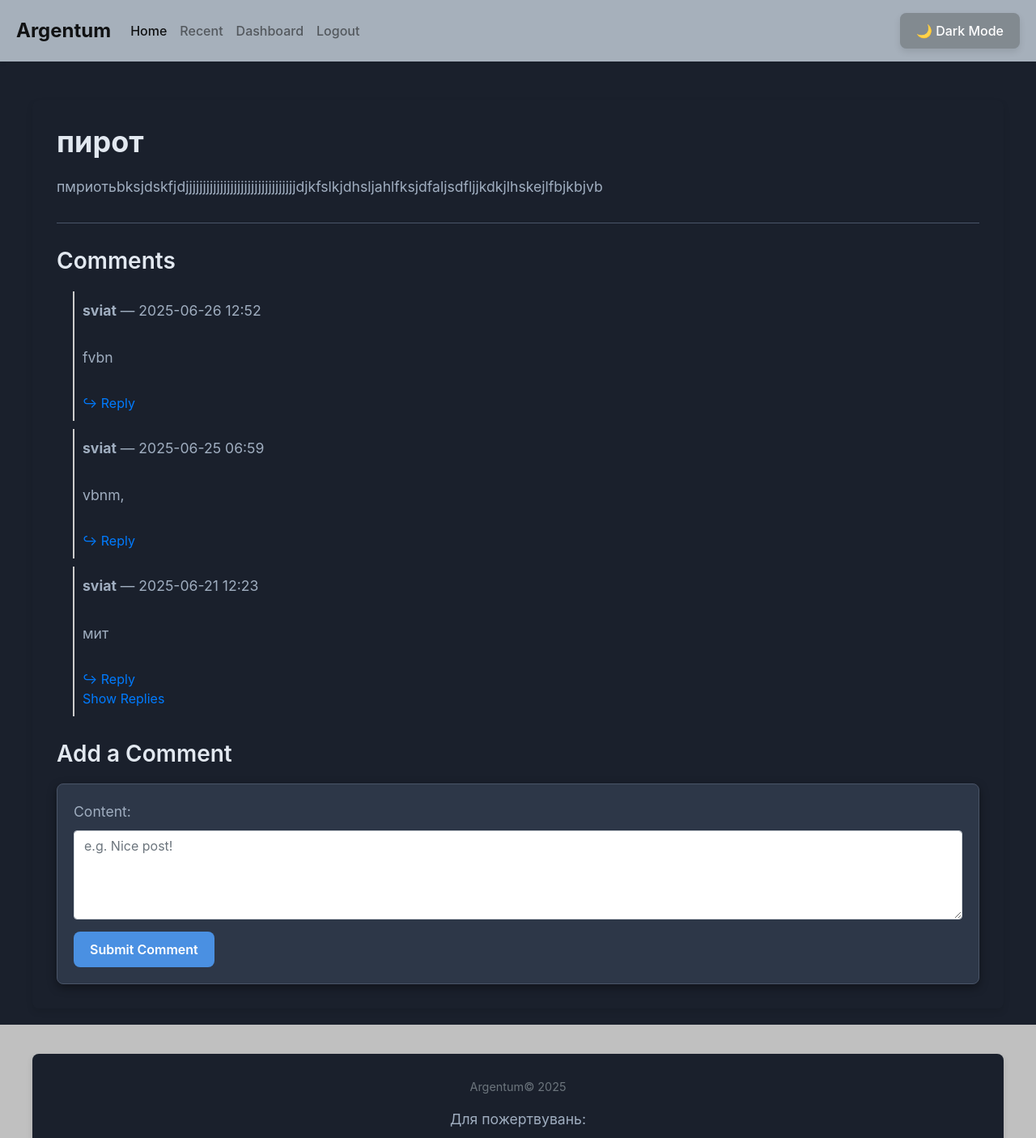
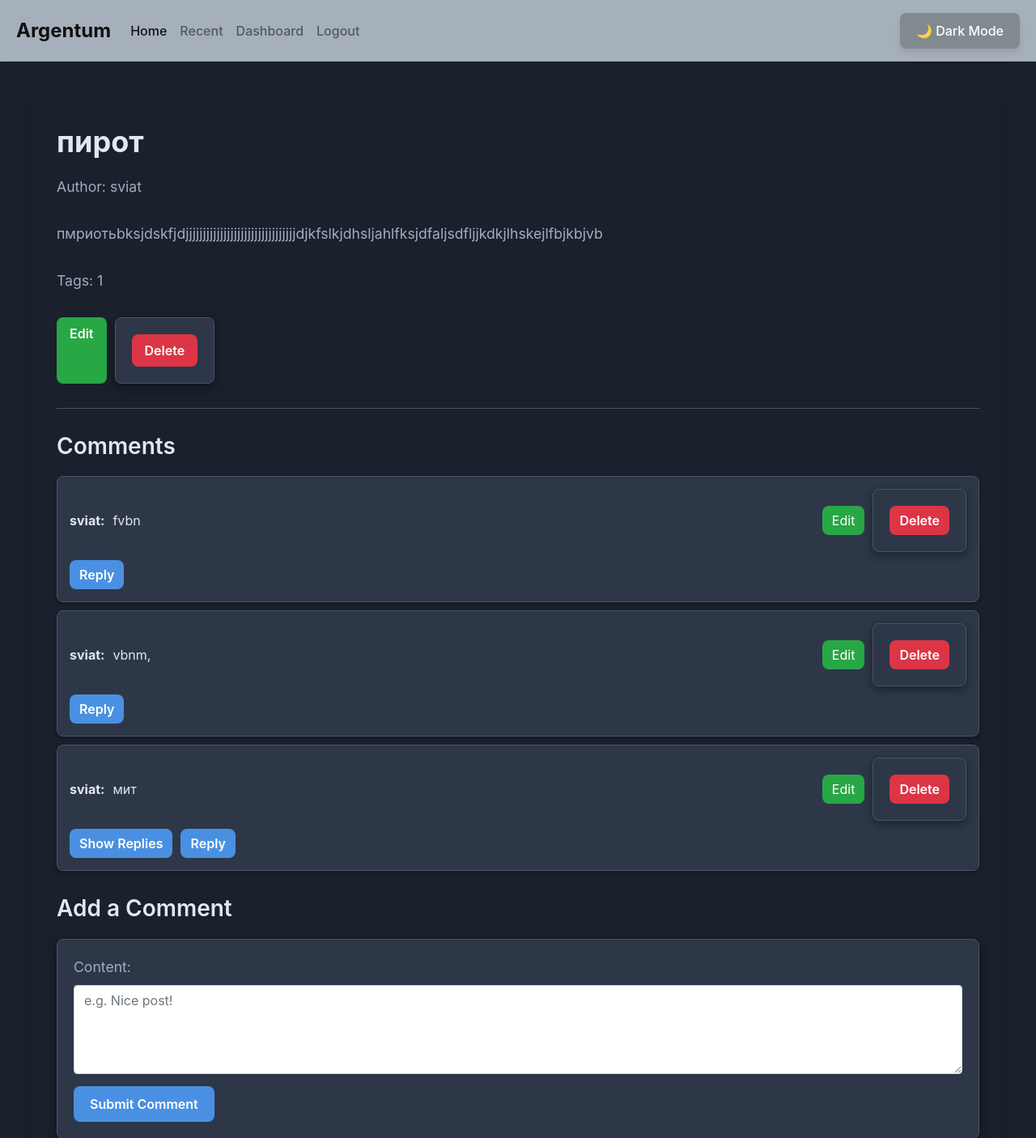
Before and after one commit to Sviat6239/Argentum, a Django app: page /discussion/14/ in a window 1280 px wide. Shown: the top 1406 px of the page at 81% size. Run offline with Django 5.2, Linux system fonts and the light colour scheme; a user stored in the database is signed in; data comes from the database, SQL or seed files in the repository; both versions use the stored data as it was after the commit; parts of the project's set-up code (start-up, migrations or seed data) failed here and were passed over; some libraries are stand-ins or nearby versions.

Commit message:
Add files via upload

```diff
--- a/blog/views.py
+++ b/blog/views.py
@@ -113,7 +113,7 @@ def update_comment_view(request, comment_id):
         form = CommentForm(request.POST, instance=comment)
         if form.is_valid():
             form.save()
-            return redirect('success')
+            return redirect('discussion_detail' if comment.discussion else 'post_detail', pk=comment.discussion.id if comment.discussion else comment.post.id)
     else:
         form = CommentForm(instance=comment)
     return render(request, 'update_comment.html', {'form': form, 'comment': comment})
@@ -124,8 +124,10 @@ def delete_comment_view(request, comment_id):
     if comment.author != request.user:
         return HttpResponseForbidden("You are not allowed to delete this comment.")
     if request.method == 'POST':
+        redirect_view = 'discussion_detail' if comment.discussion else 'post_detail'
+        redirect_id = comment.discussion.id if comment.discussion else comment.post.id
         comment.delete()
-        return redirect('success')
+        return redirect(redirect_view, pk=redirect_id)
     return render(request, 'confirm_action.html', {'obj': comment})
 
 # Hub CRUD
@@ -289,14 +291,15 @@ def delete_discussion_view(request, pk):
     if discussion.author != request.user:
         return HttpResponseForbidden("You are not allowed to delete this discussion.")
     if request.method == 'POST':
+        hub_id = discussion.hub.id
         discussion.delete()
-        return redirect('success')
+        return redirect('hub_detail', hub_id=hub_id)
     return render(request, 'confirm_action.html', {'obj': discussion})
 
 def discussion_detail_view(request, pk):
     discussion = get_object_or_404(Discussion, pk=pk)
     comments = Comment.objects.filter(discussion=discussion, parent__isnull=True).prefetch_related('replies', 'author')
-    if request.method == 'POST' and request.user.is_authenticated:
+    if request.method == 'POST':
         form = CommentForm(data=request.POST)
         if form.is_valid():
             comment = form.save(commit=False)
--- a/templates/comment_block.html
+++ b/templates/comment_block.html
@@ -1,22 +1,41 @@
-<div class="comment" style="margin-left: {{ comment.parent|default_if_none:0|yesno:'0,20' }}px; padding: 10px; border-left: 2px solid #ccc; margin-bottom: 10px;">
-    <p><strong>{{ comment.author.username }}</strong> — {{ comment.created_at|date:"Y-m-d H:i" }}</p>
-    <p>{{ comment.content }}</p>
+<div style="background-color: var(--card-bg); padding: 15px; margin-bottom: 10px; border-radius: var(--border-radius); border: 1px solid var(--border-color); box-shadow: var(--shadow-sm);">
+  <div style="display: flex; align-items: center; gap: 10px;">
+    <strong>{{ comment.author.username }}:</strong> {{ comment.content }}
+    {% if comment.author == user %}
+      <button onclick="toggleEditForm('{{ comment.id }}')" style="margin-left: auto; background-color: var(--edit-bg); color: #ffffff; border: none; padding: 6px 12px; border-radius: var(--border-radius); cursor: pointer; transition: var(--transition);" onmouseover="this.style.backgroundColor='#218838'" onmouseout="this.style.backgroundColor='#28a745'">Edit</button>
+      <form method="post" action="{% url 'delete_comment' comment_id=comment.id %}" style="display: inline;">
+        {% csrf_token %}
+        <button type="submit" style="background-color: var(--delete-bg); color: #ffffff; border: none; padding: 6px 12px; border-radius: var(--border-radius); cursor: pointer; transition: var(--transition);" onmouseover="this.style.backgroundColor='#c82333'" onmouseout="this.style.backgroundColor='#dc3545'" onclick="return confirm('Are you sure you want to delete this comment?');">Delete</button>
+      </form>
+    {% endif %}
+  </div>
+  <div class="action-buttons" style="margin-top: 10px;">
+    {% if comment.replies.all %}
+      <button id="toggle-btn-{{ comment.id }}" onclick="toggleReplies('{{ comment.id }}')" style="background-color: var(--primary-color); color: #ffffff; border: none; padding: 6px 12px; border-radius: var(--border-radius); cursor: pointer; transition: var(--transition);" onmouseover="this.style.backgroundColor='#357abd'" onmouseout="this.style.backgroundColor='#4a90e2'">Show Replies</button>
+    {% endif %}
+    <button onclick="toggleReplyForm('{{ comment.id }}')" style="background-color: var(--primary-color); color: #ffffff; border: none; padding: 6px 12px; border-radius: var(--border-radius); cursor: pointer; transition: var(--transition);" onmouseover="this.style.backgroundColor='#357abd'" onmouseout="this.style.backgroundColor='#4a90e2'">Reply</button>
+  </div>
 
-    <a href="javascript:void(0);" onclick="toggleReplyForm({{ comment.id }})">↪ Reply</a>
-    {% if comment.replies.all %}
-        <br>
-        <a href="javascript:void(0);" id="toggle-btn-{{ comment.id }}" onclick="toggleReplies({{ comment.id }})">Show Replies</a>
-        <div id="replies-{{ comment.id }}" style="margin-left: 15px; display: none;">
-            {% for reply in comment.replies.all %}
-                {% include "comment_block.html" with comment=reply discussion=discussion %}
-            {% endfor %}
-        </div>
-    {% endif %}
+  <form id="reply-form-{{ comment.id }}" method="post" style="display: none; margin-top: 10px; padding: 10px; background-color: var(--secondary-color); border-radius: var(--border-radius);">
+    {% csrf_token %}
+    {{ form.as_p }}
+    <input type="hidden" name="parent" value="{{ comment.id }}">
+    <button type="submit" style="background-color: var(--primary-color); color: #ffffff; border: none; padding: 6px 12px; border-radius: var(--border-radius); cursor: pointer; transition: var(--transition);" onmouseover="this.style.backgroundColor='#357abd'" onmouseout="this.style.backgroundColor='#4a90e2'">Submit Reply</button>
+  </form>
 
-    <form method="post" action="{% url 'discussion_detail' pk=discussion.pk %}" style="display: none;" id="reply-form-{{ comment.id }}">
-        {% csrf_token %}
-        <input type="hidden" name="parent" value="{{ comment.id }}">
-        <textarea name="content" required style="width: 100%; height: 80px;" placeholder="Reply..."></textarea>
-        <button type="submit">Submit</button>
+  {% if comment.author == user %}
+    <form id="edit-form-{{ comment.id }}" method="post" action="{% url 'update_comment' comment_id=comment.id %}" style="display: none; margin-top: 10px; padding: 10px; background-color: var(--secondary-color); border-radius: var(--border-radius);">
+      {% csrf_token %}
+      {{ form.as_p }}
+      <button type="submit" style="background-color: var(--primary-color); color: #ffffff; border: none; padding: 6px 12px; border-radius: var(--border-radius); cursor: pointer; transition: var(--transition);" onmouseover="this.style.backgroundColor='#357abd'" onmouseout="this.style.backgroundColor='#4a90e2'">Save Changes</button>
     </form>
+  {% endif %}
+
+  {% if comment.replies.all %}
+    <div id="replies-{{ comment.id }}" style="margin-left: 20px; margin-top: 10px; display: none;">
+      {% for reply in comment.replies.all %}
+        {% include "comment_block.html" with comment=reply discussion=discussion user=user %}
+      {% endfor %}
+    </div>
+  {% endif %}
 </div>
--- a/templates/discussion_detail.html
+++ b/templates/discussion_detail.html
@@ -14,6 +14,8 @@
     --shadow-md: 0 4px 12px rgba(0, 0, 0, 0.4);
     --border-radius: 8px;
     --transition: all 0.3s ease;
+    --edit-bg: #28a745;
+    --delete-bg: #dc3545;
   }
 
   body {
@@ -99,6 +101,42 @@
     box-shadow: var(--shadow-sm);
   }
 
+  .action-buttons {
+    display: flex;
+    gap: 10px;
+    margin-top: 10px;
+  }
+
+  .action-buttons a,
+  .action-buttons button {
+    background-color: var(--primary-color);
+    color: #ffffff;
+    border: none;
+    padding: 8px 16px;
+    border-radius: var(--border-radius);
+    font-weight: 600;
+    cursor: pointer;
+    transition: var(--transition);
+    text-decoration: none;
+    display: inline-block;
+  }
+
+  .action-buttons a.edit {
+    background-color: var(--edit-bg);
+  }
+
+  .action-buttons a.edit:hover {
+    background-color: #218838;
+  }
+
+  .action-buttons button.delete {
+    background-color: var(--delete-bg);
+  }
+
+  .action-buttons button.delete:hover {
+    background-color: #c82333;
+  }
+
   .no-comments {
     color: var(--muted-color);
     font-style: italic;
@@ -106,16 +144,26 @@
 </style>
 
 <h2>{{ discussion.title }}</h2>
-<h3>{{ discussion.tags }}</h3>
+<p>Author: {{ discussion.author.username }}</p>
 <p>{{ discussion.content }}</p>
+<p>Tags: {% for tag in discussion.tag.all %}{{ tag.name }}{% if not forloop.last %}, {% endif %}{% empty %}No tags{% endfor %}</p>
 
+<div class="action-buttons">
+  {% if discussion.author == request.user %}
+    <a href="{% url 'edit_discussion' pk=discussion.id %}" class="edit">Edit</a>
+    <form method="post" action="{% url 'delete_discussion' pk=discussion.id %}" style="display: inline;">
+      {% csrf_token %}
+      <button type="submit" class="delete" onclick="return confirm('Are you sure you want to delete this discussion?');">Delete</button>
+    </form>
+  {% endif %}
+</div>
 
 <hr>
 
 <h3>Comments</h3>
 <div id="comments-container">
   {% for comment in comments %}
-        {% include "comment_block.html" with comment=comment discussion=discussion %}
+    {% include "comment_block.html" with comment=comment discussion=discussion user=request.user %}
   {% empty %}
     <p class="no-comments">No comments yet.</p>
   {% endfor %}
@@ -149,6 +197,13 @@
       }
     }
   }
+
+  function toggleEditForm(id) {
+    const form = document.getElementById("edit-form-" + id);
+    if (form) {
+      form.style.display = form.style.display === "none" ? "block" : "none";
+    }
+  }
 </script>
 
 {% endblock %}
```
Also changed, not shown: templates/post_detail.html (+0 -9 lines), db.sqlite3 (added). Lines whose indentation alone changed are shown as unchanged.
